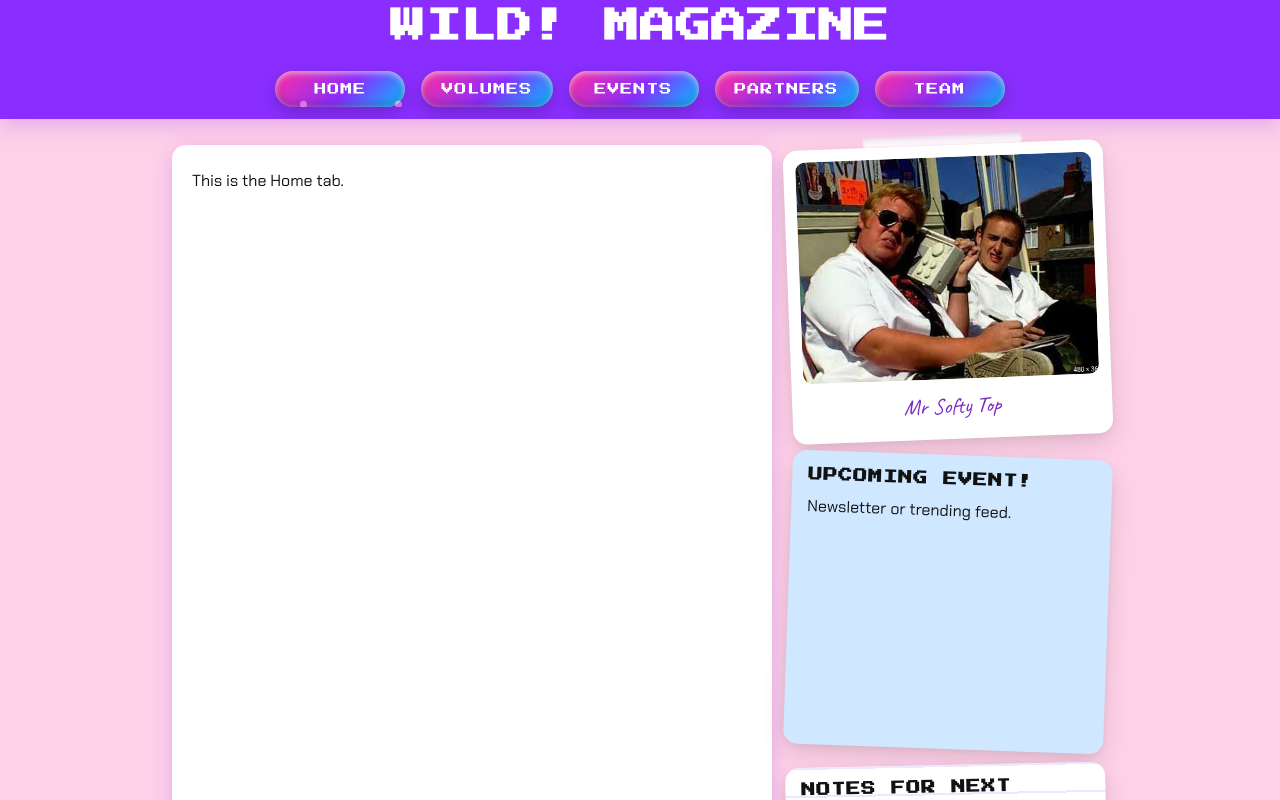
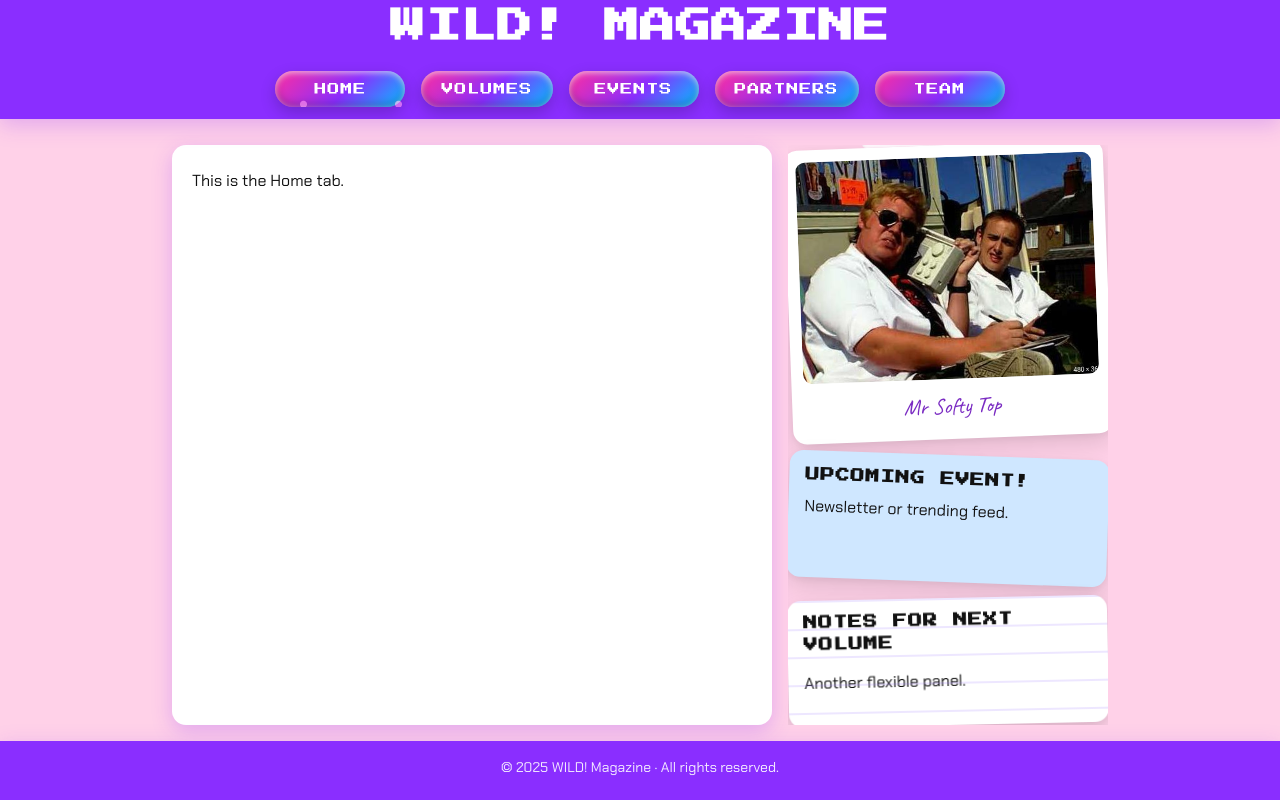
Before and after one commit to wkjezz/WILD, a React (Vite) app: page / in a window 1280 px wide. Built offline with nearby package versions, Linux system fonts and the light colour scheme.

Commit message:
layout: cap main & right-rail height to viewport; internal scrolling; equal right-rail rows

```diff
--- a/src/components/RightRail.css
+++ b/src/components/RightRail.css
@@ -89,3 +89,12 @@
   /* keep image nicely responsive on mobile too */
   .polaroidPhoto{ aspect-ratio: 4 / 3; }
 }
+
+/* BEGIN: RIGHT-RAIL-ROWS */
+.rightRail{
+  display: grid;
+  grid-template-rows: repeat(3, 1fr) !important; /* 3 equal-height panels */
+  gap: 16px;
+  height: 100%;
+}
+/* END: RIGHT-RAIL-ROWS */
--- a/src/styles/global.css
+++ b/src/styles/global.css
@@ -142,3 +142,41 @@ main{ display:flex; flex-direction:column; min-height:0; }
 
 /* === Extra Font for Polaroid (handwritten vibe) === */
 html, body{overflow-x:hidden;}
+
+/* BEGIN: VH-CAPS */
+/* Space reserved for header + gaps + footer (tweak to taste) */
+:root{
+  --vh-pad: 220px;
+}
+
+/* A touch more padding on small screens */
+@media (max-width: 900px){
+  :root{ --vh-pad: 260px; }
+}
+
+/* Make the main grid align from the top (no stretching) */
+.mainRow{
+  align-items: start;
+}
+
+/* Cap the main column height and allow internal scroll */
+.mainRow > main{
+  max-height: calc(100vh - var(--vh-pad));
+}
+
+.pageCard{
+  max-height: calc(100vh - var(--vh-pad));
+  overflow: auto;                 /* scroll inside the card if content exceeds */
+  -webkit-overflow-scrolling: touch;
+}
+
+/* Cap the right rail and let it scroll inside if needed */
+.rightRail{
+  max-height: calc(100vh - var(--vh-pad));
+  overflow: auto;
+  -webkit-overflow-scrolling: touch;
+}
+
+/* Keep any tiny horizontal overflow hidden (tilts/glows etc.) */
+html, body{ overflow-x: hidden; }
+/* END: VH-CAPS */
```
